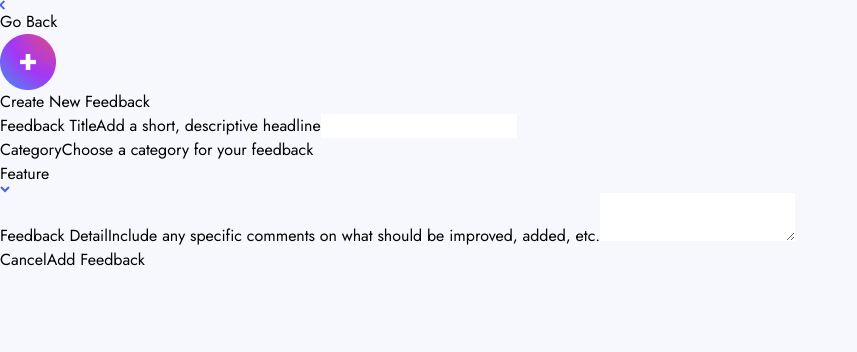
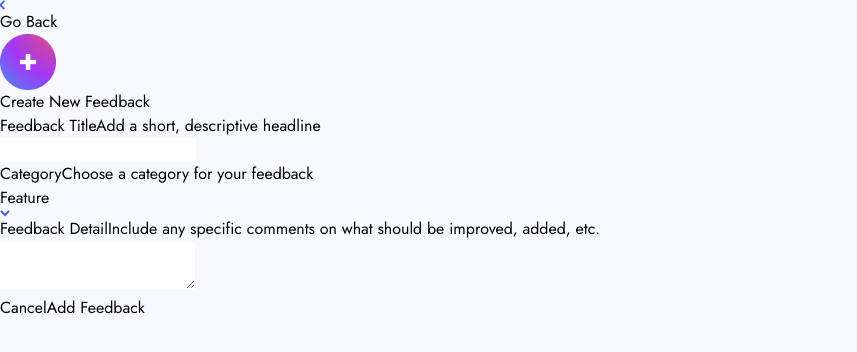
Before and after one commit to AhmedJr-wq/my-vue-app, a Vue app in the folder product-feedback-vue-app/: page /add-feedback in a window 1280 px wide. Shown: the top 352 px of the page, without its empty margins (0-857 px from the left). Built offline with nearby package versions, Linux system fonts and the light colour scheme; no server answers.

Commit message:
fix: fixed validation input

```diff
--- a/product-feedback-vue-app/src/components/feedbacks/addFeedback/FeedbackCategory.vue
+++ b/product-feedback-vue-app/src/components/feedbacks/addFeedback/FeedbackCategory.vue
@@ -7,7 +7,7 @@
         <div v-if="type === 'Edit'" type="text" class="w-full bg-[#F7F8FD] text-[15px] font-normal rounded-[5px] mt-4 px-6 py-[13px]  text-[#4661E6] flex justify-between items-center cursor-pointer hover:border-[#4661E6] hover:ring-1 hover:ring-[#4661E6]"
              @click="openMenu"
         >
-            {{ categoryUpdate.charAt().toUpperCase() + categoryUpdate.slice(1) }}
+            {{ categoryUpdate.charAt(0).toUpperCase() + categoryUpdate.slice(1) }}
             <span v-html="arrowIcon"></span>
         </div>
         <div v-else type="text" class="w-full bg-[#F7F8FD] text-[15px] font-normal rounded-[5px] mt-4 px-6 py-[13px]  text-[#4661E6] flex justify-between items-center cursor-pointer hover:border-[#4661E6] hover:ring-1 hover:ring-[#4661E6]"
@@ -47,11 +47,15 @@ import {useStore} from "vuex";
 
 const props = defineProps(['data', 'type'])
 const emit = defineEmits(['option-selected'])
-
 const store = useStore()
 
-const isMenuOpen = ref(false),
-    option = ref(props.data.category.value)
+const feedbackCategory = computed(() => {
+    return store.getters.getFeedbackCategory
+})
+
+const categoryUpdate = ref(feedbackCategory.value),
+ isMenuOpen = ref(false),
+ option = ref(props.data.category.value)
 
 const arrowIcon = computed( () => {
     const arrowUp = `<svg xmlns="http://www.w3.org/2000/svg" width="10" height="7" viewBox="0 0 10 7" fill="none">
@@ -75,14 +79,8 @@ const selectedOption = (selected) => {
     } else {
         option.value = selected
         isMenuOpen.value = false
-        emit('option-selected', selected)
     }
+    emit('option-selected', selected, 'category')
 }
 
-const feedbackCategory = computed(() => {
-    return store.getters.getFeedbackCategory
-})
-
-const categoryUpdate = ref(feedbackCategory.value)
-
 </script>
--- a/product-feedback-vue-app/src/components/feedbacks/addFeedback/FeedbackDetails.vue
+++ b/product-feedback-vue-app/src/components/feedbacks/addFeedback/FeedbackDetails.vue
@@ -4,17 +4,21 @@
             <span class="text-sm text-[#3A4374] font-bold">Feedback Detail</span>
             <span class="text-sm text-[#647196] font-normal">Include any specific comments on what should be improved, added, etc.</span>
         </label>
+        <div v-if="type === 'Edit'">
             <textarea
-            v-if="type === 'Edit'"
                 v-model="description"
                 type="text"
                 class="w-full h-24 bg-[#F7F8FD] text-[15px] text-[#4661E6] font-normal rounded-[5px] mt-4 px-6 py-[13px]
                         hover:border-[#4661E6] hover:cursor-pointer hover:ring-1 hover:ring-[#4661E6] focus:outline-none
                         focus:border-[#4661E6] focus:ring-1 focus:ring-[#4661E6]"
+                :class="{ invalid: data.description.updateDescriptionError }"
+                @input="resetError"
 
             />
+            <span class="text-sm text-[#D73737] font-normal" v-if="data.description.updateDescriptionError">Can't be empty</span>
+        </div>
+        <div v-else>
             <textarea
-            v-else
                 v-model="data.description.value"
                 type="text"
                 class="w-full h-24 bg-[#F7F8FD] text-[15px] text-[#4661E6] font-normal rounded-[5px] mt-4 px-6 py-[13px]
@@ -25,12 +29,14 @@
             />
             <span class="text-sm text-[#D73737] font-normal" v-if="data.description.isDescriptionError">Can't be empty</span>
         </div>
+    </div>
 </template>
 
 <script setup>
 import {computed, ref, watch} from "vue";
 import {useStore} from "vuex";
 
+const emit = defineEmits(['updateDescription'])
 const props = defineProps(['data', 'type'])
 const store = useStore()
 
@@ -40,7 +46,14 @@ const feedbackDescription = computed(() => {
 
 const description = ref(feedbackDescription.value)
 
+watch(description, (newValue) => {
+    emit('updateDescription', newValue, 'description')
+})
+
 const resetError = () => {
+    if (props.type === 'Edit') {
+        props.data.description.updateDescriptionError = props.data.description.value === ''
+    }
     props.data.description.isDescriptionError = props.data.description.value === ''
 }
 
--- a/product-feedback-vue-app/src/components/feedbacks/addFeedback/FeedbackStatus.vue
+++ b/product-feedback-vue-app/src/components/feedbacks/addFeedback/FeedbackStatus.vue
@@ -7,7 +7,7 @@
         <div type="text" class="w-full bg-[#F7F8FD] text-[15px] font-normal rounded-[5px] mt-4 px-6 py-[13px]  text-[#4661E6] flex justify-between items-center cursor-pointer hover:border-[#4661E6] hover:ring-1 hover:ring-[#4661E6]"
              @click="openMenu"
         >
-            {{ statusUpdate.charAt().toUpperCase() + statusUpdate.slice(1) }}
+            {{ statusUpdate.charAt(0).toUpperCase() + statusUpdate.slice(1) }}
             <span v-html="arrowIcon"></span>
         </div>
         <div v-if="isMenuOpen" class="absolute top-28 w-full border bg-white shadow-md rounded-[10px] flex flex-col z-10">
@@ -37,7 +37,6 @@ import {useStore} from "vuex";
 
 const props = defineProps(['data', 'type'])
 const emit = defineEmits(['option-selected'])
-
 const store = useStore()
 
 const feedbackStatus = computed(() => {
@@ -45,6 +44,7 @@ const feedbackStatus = computed(() => {
 })
 
 const statusUpdate = ref(feedbackStatus.value),
+ option = ref(props.data.status.value),
  isMenuOpen = ref(false)
 
 const arrowIcon = computed( () => {
@@ -64,7 +64,7 @@ const openMenu = () => {
 const selectedOption = (selected) => {
     statusUpdate.value = selected
     isMenuOpen.value = false
-    emit('option-selected', selected)
+    emit('option-selected', selected, 'status')
 }
 
 </script>
--- a/product-feedback-vue-app/src/components/feedbacks/addFeedback/FeedbackTitle.vue
+++ b/product-feedback-vue-app/src/components/feedbacks/addFeedback/FeedbackTitle.vue
@@ -4,16 +4,20 @@
             <span class="text-sm text-[#3A4374] font-bold">Feedback Title</span>
             <span class="text-sm text-[#647196] font-normal">Add a short, descriptive headline</span>
         </label>
+        <div v-if="type === 'Edit'">
             <input
-            v-if="type === 'Edit'"
                 v-model="titleUpdate"
                 type="text"
                 class="w-full bg-[#F7F8FD] text-[15px] font-normal rounded-[5px] mt-4 px-6 py-[13px]
                         hover:border-[#4661E6] hover:cursor-pointer hover:ring-1 hover:ring-[#4661E6] focus:outline-none
                         focus:border-[#4661E6] focus:ring-1 focus:ring-[#4661E6] text-[#4661E6]"
+                :class="{ invalid: data.title.updateTitleError }"
+                @input="resetError"
             >
+            <span class="text-sm text-[#D73737] font-normal" v-if="data.title.updateTitleError">Can't be empty</span>
+        </div>
+        <div v-else>
             <input
-            v-else
                 v-model="data.title.value"
                 type="text"
                 class="w-full bg-[#F7F8FD] text-[15px] font-normal rounded-[5px] mt-4 px-6 py-[13px]
@@ -24,14 +28,15 @@
             >
             <span class="text-sm text-[#D73737] font-normal" v-if="data.title.isTitleError">Can't be empty</span>
         </div>
+    </div>
 </template>
 
 <script setup>
 import {computed, ref, watch} from "vue";
 import {useStore} from "vuex";
+const emit = defineEmits(['updateTitle'])
+const props = defineProps(['data', 'type'])
 
-const props = defineProps(['data', 'type'])
-const error = ref('')
 const store = useStore()
 
 const feedbackTitle = computed(() => {
@@ -40,14 +45,20 @@ const feedbackTitle = computed(() => {
 
 const titleUpdate = ref(feedbackTitle.value)
 
-const resetError = () => {
-    props.data.title.isTitleError = props.data.title.value === ''
-}
+watch(titleUpdate, (newValue) => {
+    emit('updateTitle', newValue, 'title')
+})
 
 watch(feedbackTitle, (newValue) => {
     titleUpdate.value = newValue;
 });
 
+const resetError = () => {
+    if (props.data.title.updateTitleError) {
+        props.data.title.updateTitleError = props.data.title.value === ''
+    }
+    props.data.title.isTitleError = props.data.title.value === ''
+}
 </script>
 
 <style scoped>
--- a/product-feedback-vue-app/src/pages/AddFeedback.vue
+++ b/product-feedback-vue-app/src/pages/AddFeedback.vue
@@ -2,7 +2,7 @@
     <div class="w-1/2 max-w-[540px] mt-24 mb-[187px] mx-auto">
         <GoBackButton :goBack="goBack" />
         <form class="relative mt-[64px] bg-white w-full rounded-[10px]" :class="formClass"
-              @submit.prevent="type === 'Edit' ? editFeedback : postFeedback"
+              @submit.prevent="submitForm"
         >
             <span class="absolute -top-7 left-[42px]">
                 <img :src="imageSource" alt="feedback">
@@ -11,22 +11,24 @@
                 <span class="text-2xl text-[#3A4374] font-bold">{{ title }}</span>
                 <FeedbackTitle
                     :data="data"
-                    type="Edit"
+                    :type="type"
+                    @update-title="handleUpdateFormData"
                 />
                 <FeedbackCategory
                     :data="data"
-                    @option-selected="updateCategory"
-                    type="Edit"
+                    :type="type"
+                    @option-selected="handleUpdateFormData"
                 />
                 <FeedbackStatus
                     v-if="type === 'Edit'"
                     :data="data"
-                    @option-selected="updateStatus"
-                    type="Edit"
+                    :type="type"
+                    @option-selected="handleUpdateFormData"
                 />
                 <FeedbackDetails
                     :data="data"
-                    type="Edit"
+                    :type="type"
+                    @update-description="handleUpdateFormData"
                 />
             </div>
             <div class="px-[42px] flex justify-between items-center">
@@ -37,18 +39,18 @@
                     <router-link to="/">
                         <base-button btnText="Cancel" intent="secondary"></base-button>
                     </router-link>
-                    <base-button :btnText="displayText" intent="primary" @click.prevent="postFeedback"></base-button>
+                    <base-button :btnText="displayText" intent="primary" />
                 </div>
             </div>
         </form>
     </div>
 </template>
 
-<script setup>
+<script setup lang="js">
 import FeedbackTitle from "../components/feedbacks/addFeedback/FeedbackTitle.vue";
 import FeedbackCategory from "../components/feedbacks/addFeedback/FeedbackCategory.vue";
 import GoBackButton from "../components/UI/GoBackButton.vue";
-import {computed, ref} from 'vue';
+import {computed, onBeforeMount, reactive, ref, watch} from 'vue';
 import FeedbackStatus from "../components/feedbacks/addFeedback/FeedbackStatus.vue";
 import createImage from '../assets/create.png';
 import editImage from '../assets/edit.png';
@@ -57,12 +59,15 @@ import FeedbackDetails from "../components/feedbacks/addFeedback/FeedbackDetails
 import {useStore} from "vuex";
 
 const props = defineProps({
-    type : String
+    type: {
+        type: String,
+        required: true
+    }
 })
 
 const store = useStore();
 
-const data = ref({
+const data = reactive({
     title: {
         value: '',
         isTitleError: false,
@@ -74,6 +79,39 @@ const data = ref({
         value: '',
         isDescriptionError: false,
         updateDescriptionError: false
+    },
+    upvotes: { value: 0 },
+})
+
+const handleUpdateFormData = (value, type) => {
+    switch (type) {
+        case 'title':
+    data.title.value = value
+      break;
+        case 'category':
+    data.category.value = value
+            break;
+        case 'status':
+    data.status.value = value
+            break;
+        case 'description':
+    data.description.value = value
+            break;
+    }
+}
+
+// watch(data, newval => {
+//     console.log(data, "::::::data")
+// })
+
+const dataType = computed(() => props.type)
+
+onBeforeMount(() => {
+    if (dataType.value === 'Edit') {
+        data.title.value = store.getters.getFeedbackTitle
+        data.category.value = store.getters.getFeedbackCategory
+        data.status.value = store.getters.getFeedbackStatus
+        data.description.value = store.getters.getFeedbackDescription
     }
 })
 
@@ -98,7 +136,6 @@ const title = computed(() => {
     }
 });
 
-
 const displayText = computed(() => {
     return props.type === 'Edit' ? 'Save Changes' : 'Add Feedback';
 })
@@ -108,31 +145,30 @@ const formClass = computed(() => {
 })
 
 const setTitleError = () => {
-    data.value.title.isTitleError = data.value.title.value === '';
+    data.title.isTitleError = data.title.value === '';
 }
 
 const setDescriptionError = () => {
-    data.value.description.isDescriptionError = data.value.description.value === '';
+    data.description.isDescriptionError = data.description.value === '';
 }
 
-
-const updateCategory = (selectedOption) => {
-    data.value.category.value = selectedOption
-}
-
-const updateStatus = (selectedOption) => {
-    data.value.status.value = selectedOption
-}
+// const updateCategory = (selectedOption) => {
+//     data.category.value = selectedOption
+// }
+//
+// const updateStatus = (selectedOption) => {
+//     data.status.value = selectedOption
+// }
 
 const validateForm = () => {
     let isValid = true;
 
     // Check for title and description errors
-    if (data.value.title.value === '') {
+    if (data.title.value === '') {
         setTitleError();
         isValid = false;
     }
-    if (data.value.description.value === '') {
+    if (data.description.value === '') {
         setDescriptionError();
         isValid = false;
     }
@@ -140,36 +176,44 @@ const validateForm = () => {
     return isValid;
 }
 
-
 const postFeedback = () => {
     const isFormValid = validateForm()
 
     if(!isFormValid) {
         return false;
     } else {
-        // data.value.title.isTitleError = false
-        // data.value.description.isDescriptionError = false
         const newFeedback = {
-            title: data.value.title.value,
-            category: data.value.category.value,
-            description: data.value.description.value
+            title: data.title.value,
+            category: data.category.value,
+            status: data.status.value || 'Suggestion',
+            description: data.description.value,
+            upvotes: data.upvotes.value,
         }
-        // data.value.title.value = ''
-        // data.value.description.value = ''
-        // data.value.category.value = 'Feature'
+        data.title.value = ''
+        data.description.value = ''
+        data.category.value = 'Feature'
         console.log('newFeedback', newFeedback)
-        // return store.dispatch('postFeedback', newFeedback)
+        return store.dispatch('postFeedback', newFeedback)
     }
 }
 
 const editFeedback = () => {
-    console.log('title', data.value.title.value)
-    // return store.dispatch('editFeedback', feedbackById.value._id)
+    const updatedFeedback = {
+        title: data.title.value,
+        category: data.category.value,
+        status: data.status.value,
+        description: data.description.value
+    }
+    console.log('updated', updatedFeedback)
+    return store.dispatch('editFeedback',  { _id: feedbackById.value._id, updatedFeedback })
 }
 
 const deleteFeedback = () => {
-    console.log('deleted')
     return store.dispatch('deleteFeedback', feedbackById.value._id)
 }
 
+const submitForm = () => {
+     dataType.value === 'Edit' ? editFeedback() : postFeedback()
+}
+
 </script>
--- a/product-feedback-vue-app/src/pages/FeedbackDetails.vue
+++ b/product-feedback-vue-app/src/pages/FeedbackDetails.vue
@@ -77,7 +77,7 @@ const props = defineProps({
 
 //fetching the feedback by id from the store
 const feedbackById = computed(() => {
-    return store.state.feedbackById
+    return store.getters.getFeedbackById
 })
 
 const showReply = ref({})
--- a/product-feedback-vue-app/src/store/index.js
+++ b/product-feedback-vue-app/src/store/index.js
@@ -93,9 +93,9 @@ export default createStore({
                     console.error('Error deleting feedback data:', error);
                 });
         },
-        editFeedback({ commit }, id) {
-            // PUT request to API endpoint that edits feedback data
-            axios.patch(`http://localhost:9000/feedback/${id}`)
+        editFeedback({ commit }, {_id, updatedFeedback}) {
+            // PATCH request to API endpoint that edits feedback data
+            axios.patch(`http://localhost:9000/feedback/${_id}`, updatedFeedback)
                 .then((response) => {
                     commit('getFeedbackList', response.data);
                 })
@@ -108,6 +108,8 @@ export default createStore({
             try {
                 const response = await axios.get(`http://localhost:9000/feedback/${id}`)
                 commit('getFeedbackById', response.data);
+
+                console.log(response.data)
 
                 let title = response.data.title;
                 let description = response.data.description;
```
Lines whose indentation alone changed are shown as unchanged.
